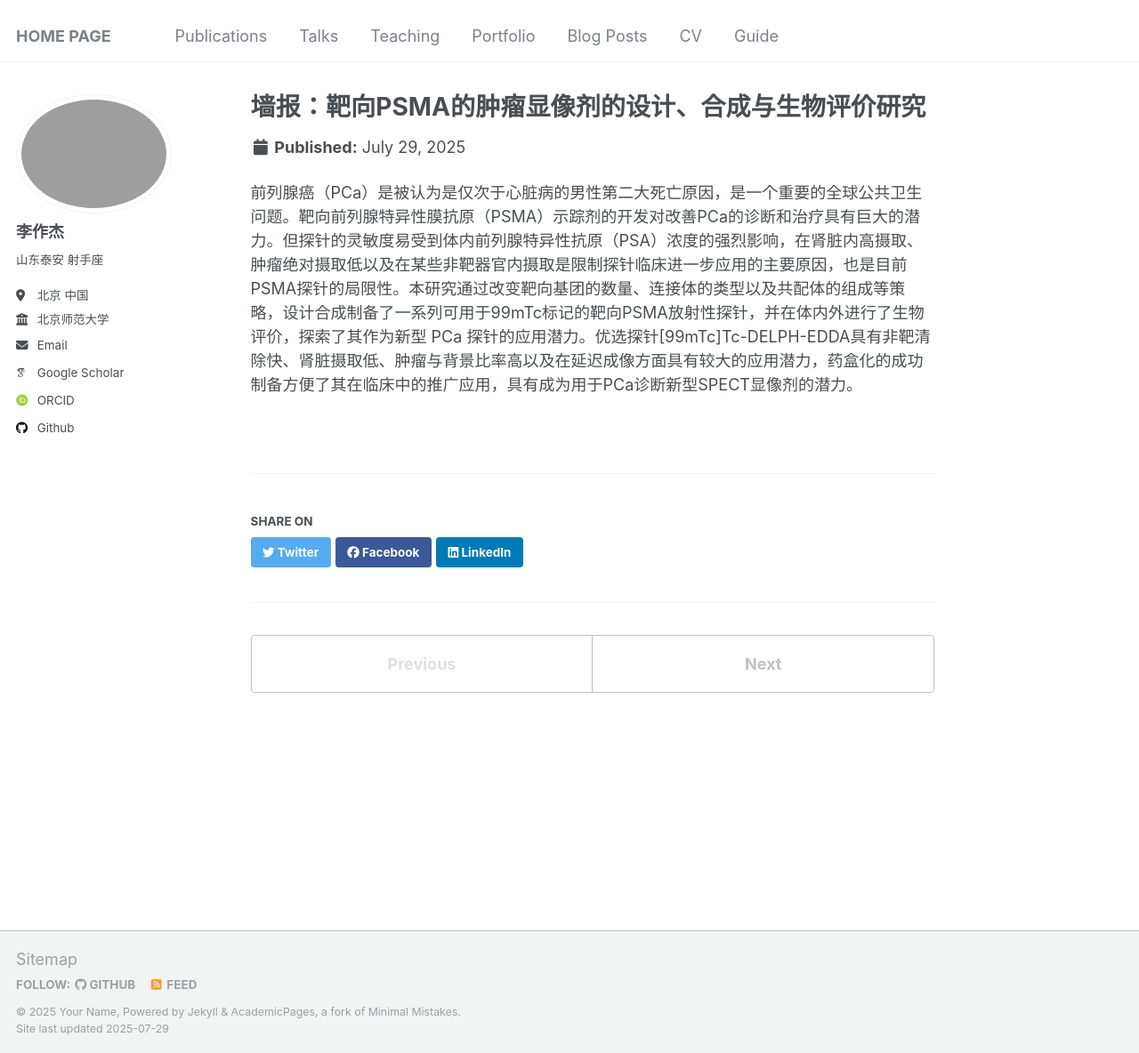
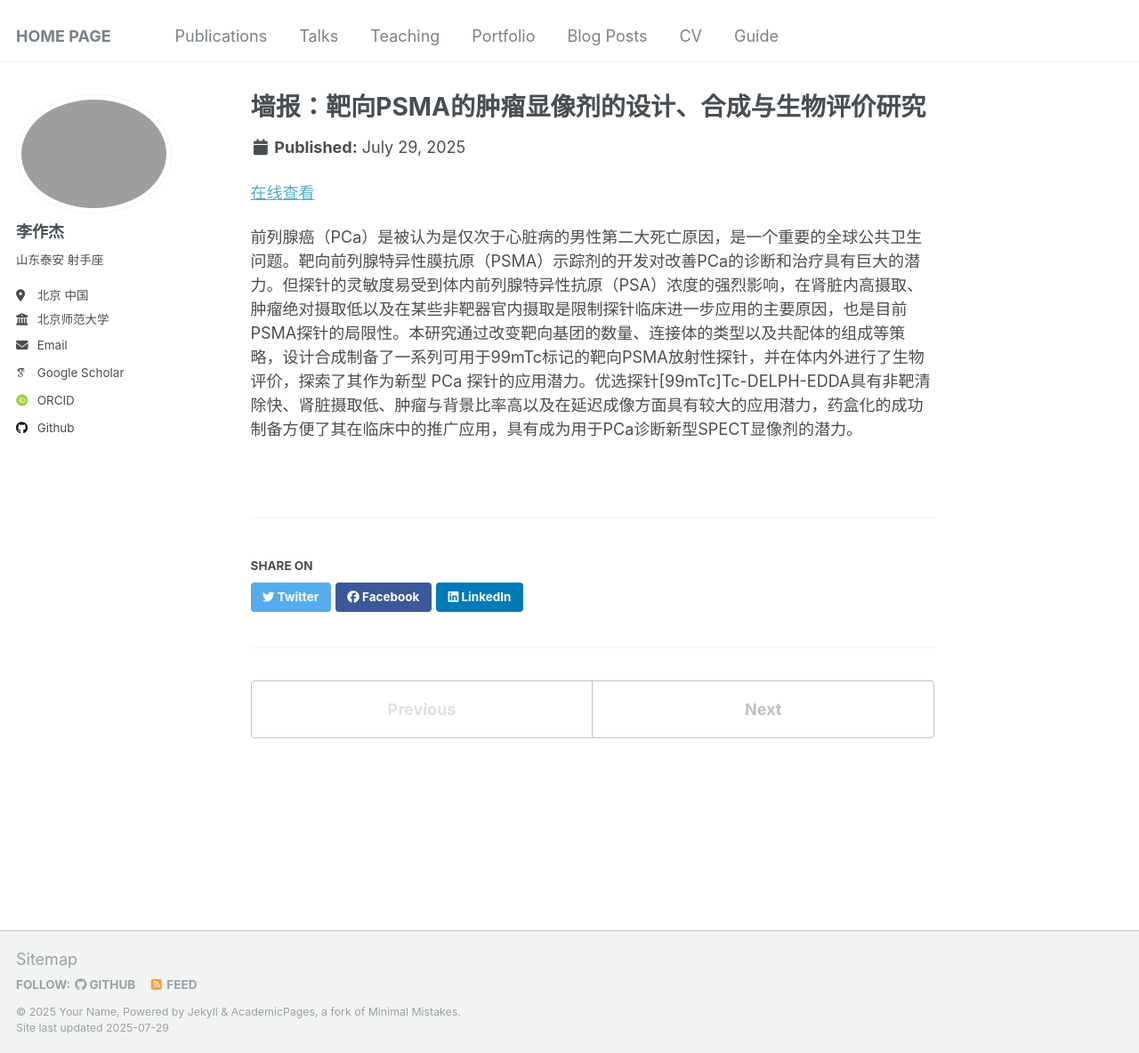
Before and after one commit to Infinity-LZJ/Zuojie_Li.github, a Jekyll site: the page built from _portfolio/portfolio-1.md, in a window 1280 px wide and 1184 px high. Shown: the whole window at 89% size. Built offline with Jekyll 4.4.1, drawn with Linux system fonts in a browser that asks for light colours; some web fonts are replaced.

Commit message:
Update portfolio-1.md
Signed-off-by: Infinity-LZJ <zuojieli@yeah.net>

```diff
--- a/_portfolio/portfolio-1.md
+++ b/_portfolio/portfolio-1.md
@@ -3,5 +3,6 @@ title: "墙报：靶向PSMA的肿瘤显像剂的设计、合成与生物评价
 excerpt: "第十七届全国放射性药物与标记化合物学术交流会优秀壁报<br/><img src='/images/wall1.png' alt='port1' >"
 collection: portfolio
 ---
+[在线查看]()
 
 前列腺癌（PCa）是被认为是仅次于心脏病的男性第二大死亡原因，是一个重要的全球公共卫生问题。靶向前列腺特异性膜抗原（PSMA）示踪剂的开发对改善PCa的诊断和治疗具有巨大的潜力。但探针的灵敏度易受到体内前列腺特异性抗原（PSA）浓度的强烈影响，在肾脏内高摄取、肿瘤绝对摄取低以及在某些非靶器官内摄取是限制探针临床进一步应用的主要原因，也是目前PSMA探针的局限性。本研究通过改变靶向基团的数量、连接体的类型以及共配体的组成等策略，设计合成制备了一系列可用于99mTc标记的靶向PSMA放射性探针，并在体内外进行了生物评价，探索了其作为新型 PCa 探针的应用潜力。优选探针[99mTc]Tc-DELPH-EDDA具有非靶清除快、肾脏摄取低、肿瘤与背景比率高以及在延迟成像方面具有较大的应用潜力，药盒化的成功制备方便了其在临床中的推广应用，具有成为用于PCa诊断新型SPECT显像剂的潜力。
```
